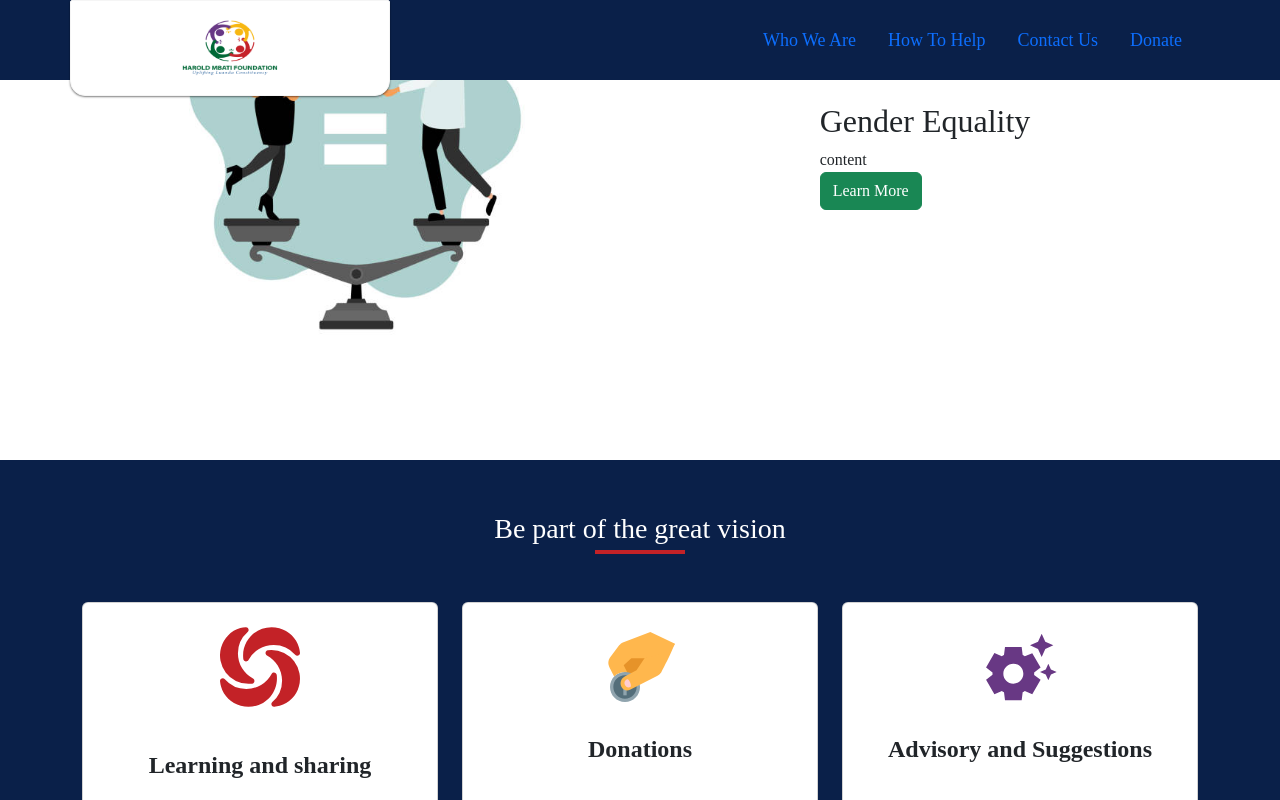
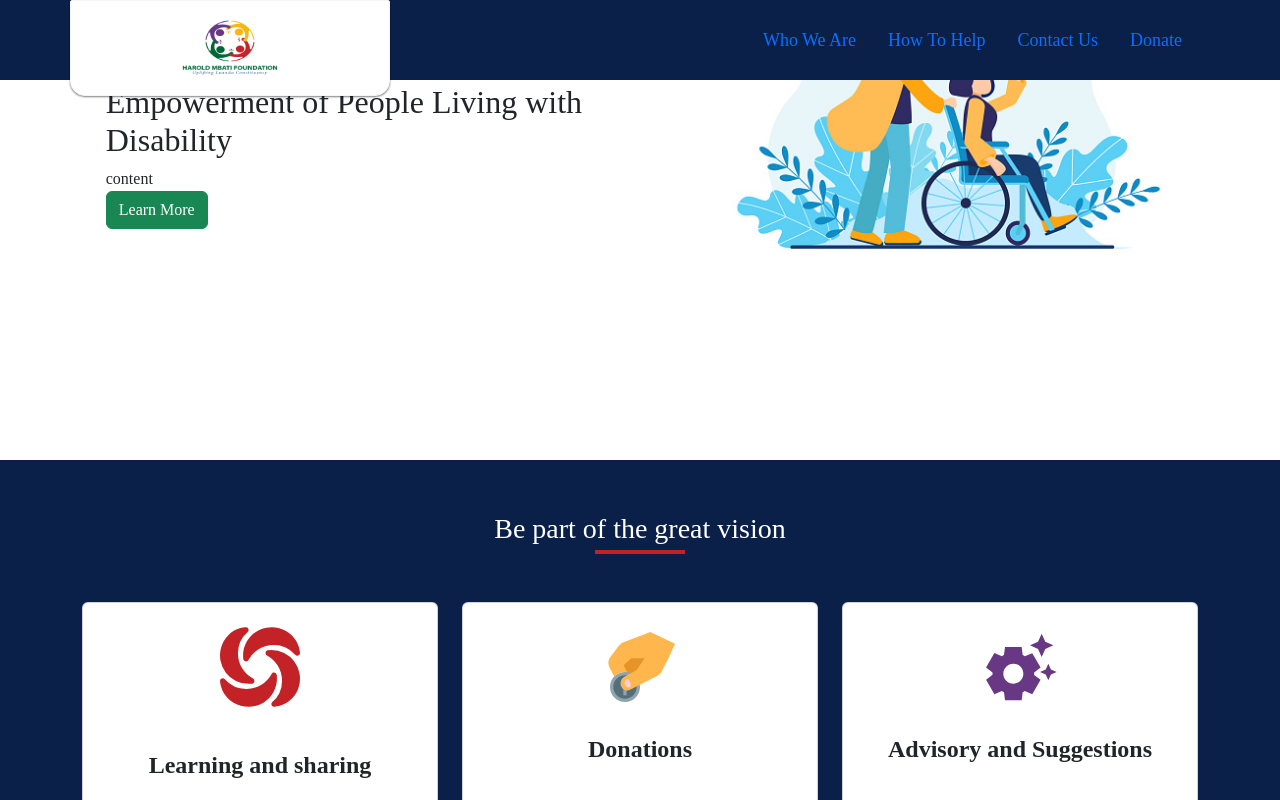
Before and after one commit to Manenomyk/Harold-mbati-site, a React (Create React App) app: page / in a window 1280 px wide. Both pictures are taken after a click on the button 622 px from the left and 1165 px from the top of the page. Shown: the part 765-1565 px from the top of the page. Built offline with nearby package versions, Linux system fonts and the light colour scheme; a web font is replaced by a local one.

Commit message:
gender equality page

```diff
--- a/src/Pages/Mission/Mission.js
+++ b/src/Pages/Mission/Mission.js
@@ -78,7 +78,7 @@ function Mission() {
                 </mission.Col>
               </mission.Row>
             </mission.Carousel.Item>
-            <mission.Carousel.Item>
+            {/* <mission.Carousel.Item>
               <mission.Row>
                 <mission.Col lg={5} xs={6} className="mx-auto slide3image">
                   <mission.Image
@@ -102,10 +102,10 @@ function Mission() {
                   <div></div>
                 </mission.Col>
               </mission.Row>
-            </mission.Carousel.Item>
+            </mission.Carousel.Item> */}
             <mission.Carousel.Item>
               <mission.Row>
-                <mission.Col lg={5} className="mx-auto slide1cont">
+                <mission.Col lg={6} className="mx-auto slide1cont">
                   <div className="youth">
                     <div>
                       <div className="youthhead">
```
